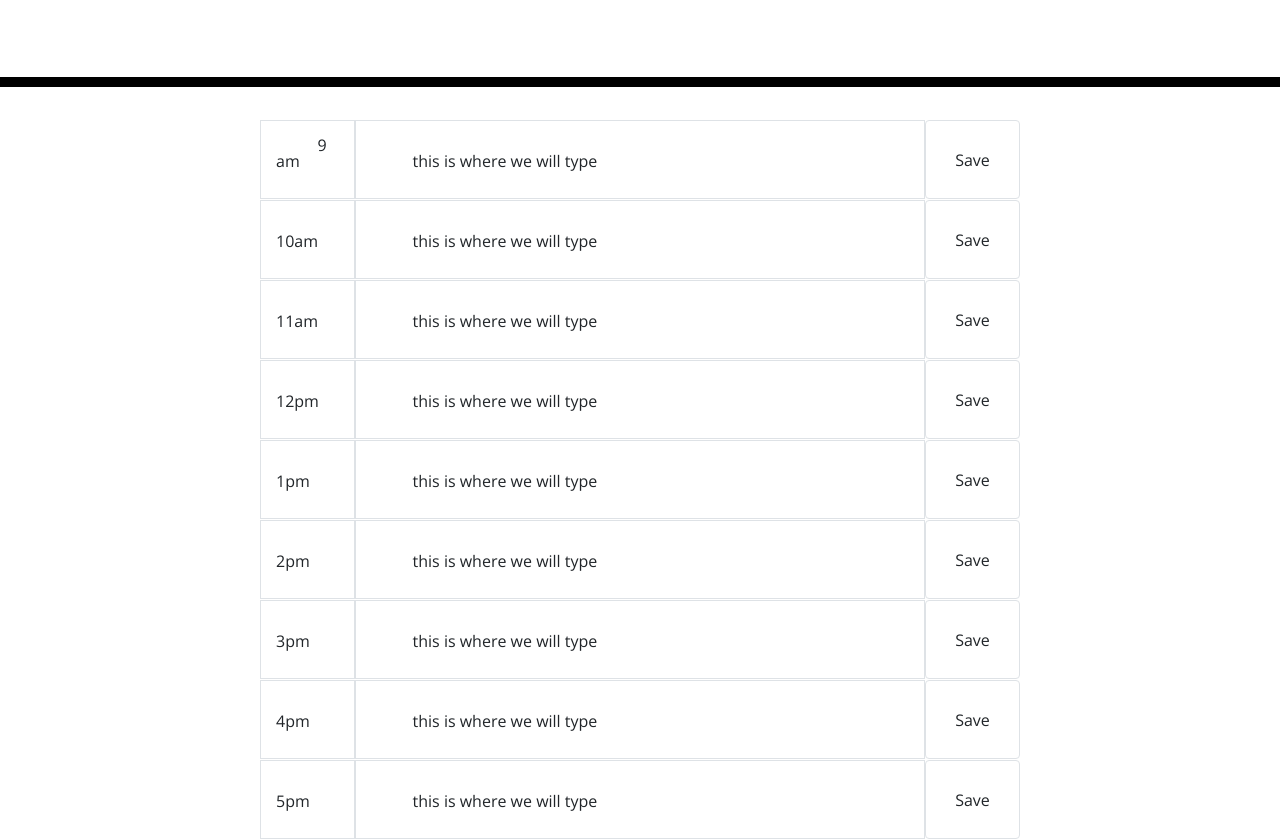
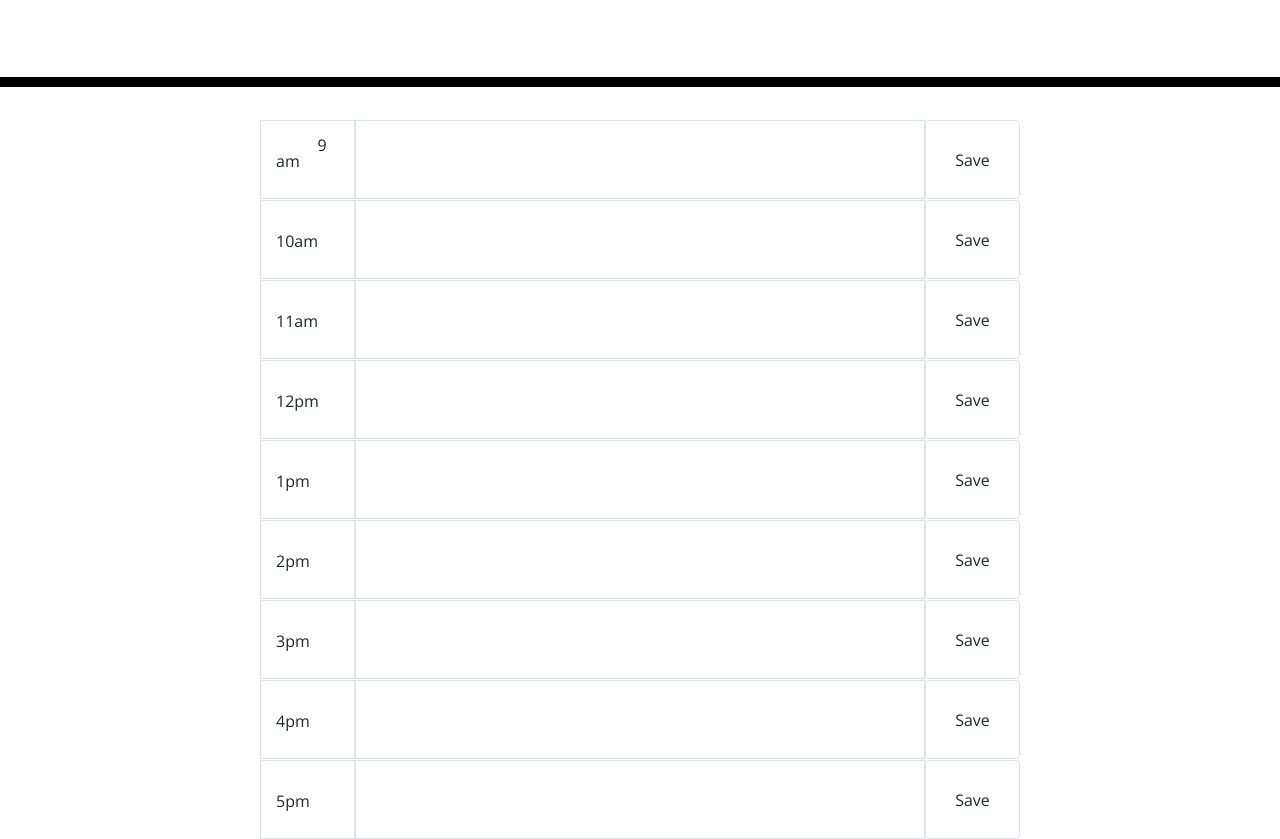
Before and after one commit to NGDino/work-day, a plain HTML site: page index.html in a window 1280 px wide. Shown: the part 181-1020 px from the top of the page. Drawn offline with nearby package versions, Linux system fonts and the light colour scheme.

Commit message:
text boxes work

```diff
--- a/index.html
+++ b/index.html
@@ -34,10 +34,7 @@
         <div class="col-1 border">
           9 am
         </div>
-        <div class="col-6 border">
-          <!--text area-->
-          this is where we will type
-        </div>
+        <input type="text" class="col-6 border">
         <button type="button" class="col-1 btn border">Save</button>
           <!--BUTTON HERE-->
       </div>
@@ -45,80 +42,56 @@
         <div class="col-1 border">
           10am
         </div>
-        <div class="col-6 border">
-          <!--text area-->
-          this is where we will type
-        </div>
-        <button type="button" class="col-1 btn border">Save</button>
+        <input type="text" class="col-6 border">
+        <button type="submit" class="col-1 btn border">Save</button>
       </div>
       <div class="row justify-content-md-center">
         <div class="col-1 border">
           11am
         </div>
-        <div class="col-6 border">
-          <!--text area-->
-          this is where we will type
-        </div>
+        <input type="text" class="col-6 border">
         <button type="button" class="col-1 btn border">Save</button>
       </div>
       <div class="row justify-content-md-center">
         <div class="col-1 border">
           12pm
         </div>
-        <div class="col-6 border">
-          <!--text area-->
-          this is where we will type
-        </div>
+        <input type="text" class="col-6 border">
         <button type="button" class="col-1 btn border">Save</button>
       </div>
       <div class="row justify-content-md-center">
         <div class="col-1 border">
           1pm
         </div>
-        <div class="col-6 border">
-          <!--text area-->
-          this is where we will type
-        </div>
+        <input type="text" class="col-6 border">
         <button type="button" class="col-1 btn border">Save</button>
       </div>
       <div class="row justify-content-md-center">
         <div class="col-1 border">
           2pm
         </div>
-        <div class="col-6 border">
-          <!--text area-->
-          this is where we will type
-        </div>
+        <input type="text" class="col-6 border">
         <button type="button" class="col-1 btn border">Save</button>
       </div>
       <div class="row justify-content-md-center">
         <div class="col-1 border">
           3pm
         </div>
-        <div class="col-6 border">
-          <!--text area-->
-          this is where we will type
-        </div>
+        <input type="text" class="col-6 border">
         <button type="button" class="col-1 btn border">Save</button>
       </div>
       <div class="row justify-content-md-center">
         <div class="col-1 border">
           4pm
         </div>
-        <div class="col-6 border">
-          <!--text area-->
-          this is where we will type
-        </div>
+        <input type="text" class="col-6 border">
         <button type="button" class="col-1 btn border">Save</button>
       </div>
       <div class="row justify-content-md-center">
         <div class="col-1 border">
           5pm
         </div>
-        <div class="col-6 border">
-          <!--text area-->
-          this is where we will type
-        </div>
+        <input type="text" class="col-6 border">
         <button type="button" class="col-1 btn border">Save</button>
       </div>
     </div>
```
